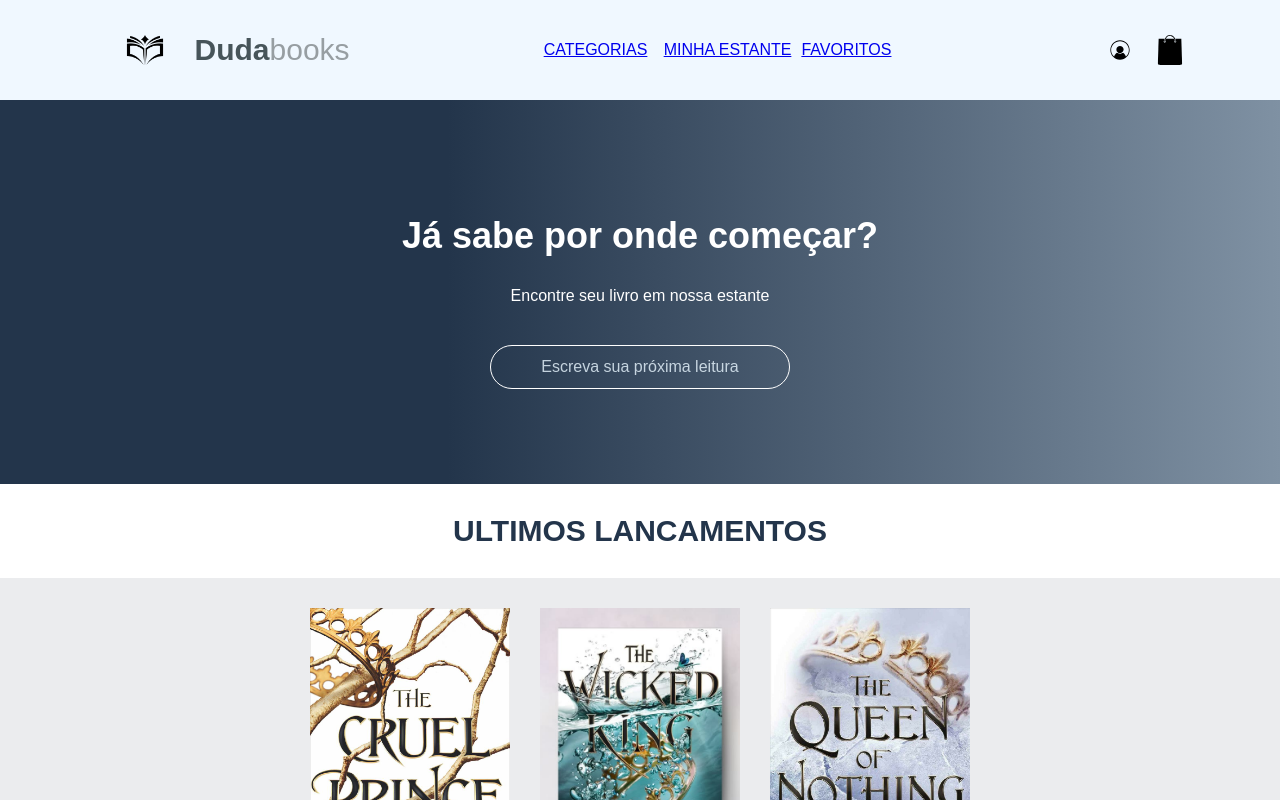
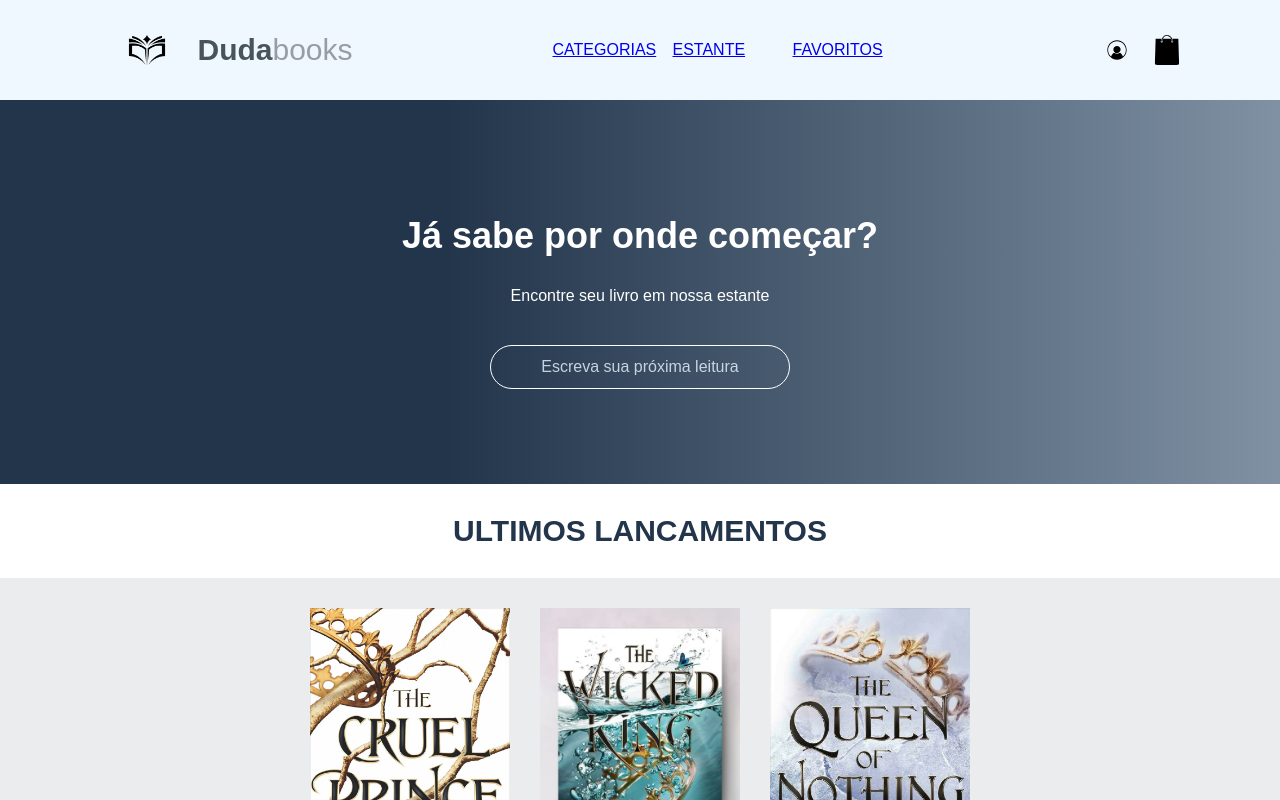
Before and after one commit to DudaVieira7/DudaBooks-reactApp, a React (Vite) app: page / in a window 1280 px wide. Shown: the top 800 px of the page. Built offline with nearby package versions, Linux system fonts and the light colour scheme.

Commit message:
feat(header): map navigation options to matching routes

```diff
--- a/src/assets/componentes/OpcoesHeader/OpcoesHeader.jsx
+++ b/src/assets/componentes/OpcoesHeader/OpcoesHeader.jsx
@@ -21,13 +21,13 @@ const Opcao = styled.li`
 
 `
 
-const textoOpcoes = ['CATEGORIAS', 'MINHA ESTANTE', 'FAVORITOS'];
+const textoOpcoes = ['CATEGORIAS', 'ESTANTE', 'FAVORITOS'];
 
 function OpcoesHeader() {
   return (
         <Opcoes>
           {textoOpcoes.map((texto) => (
-          <Link to={'/favoritos'}><Opcao><p>{texto}</p></Opcao></Link>
+          <Link to={`/${texto.toLowerCase()}`}><Opcao><p>{texto}</p></Opcao></Link>
           ))}
         </Opcoes>
   )
```
